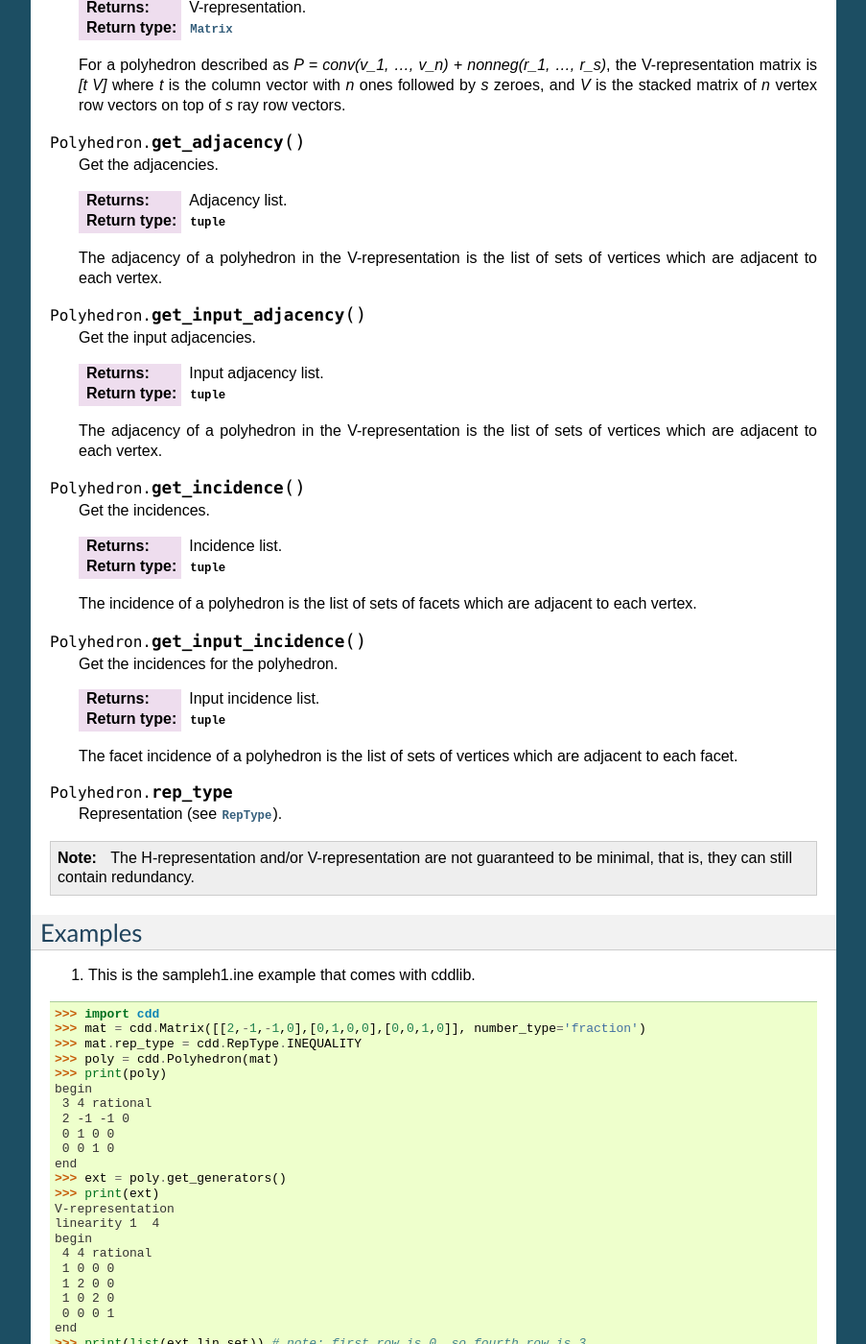
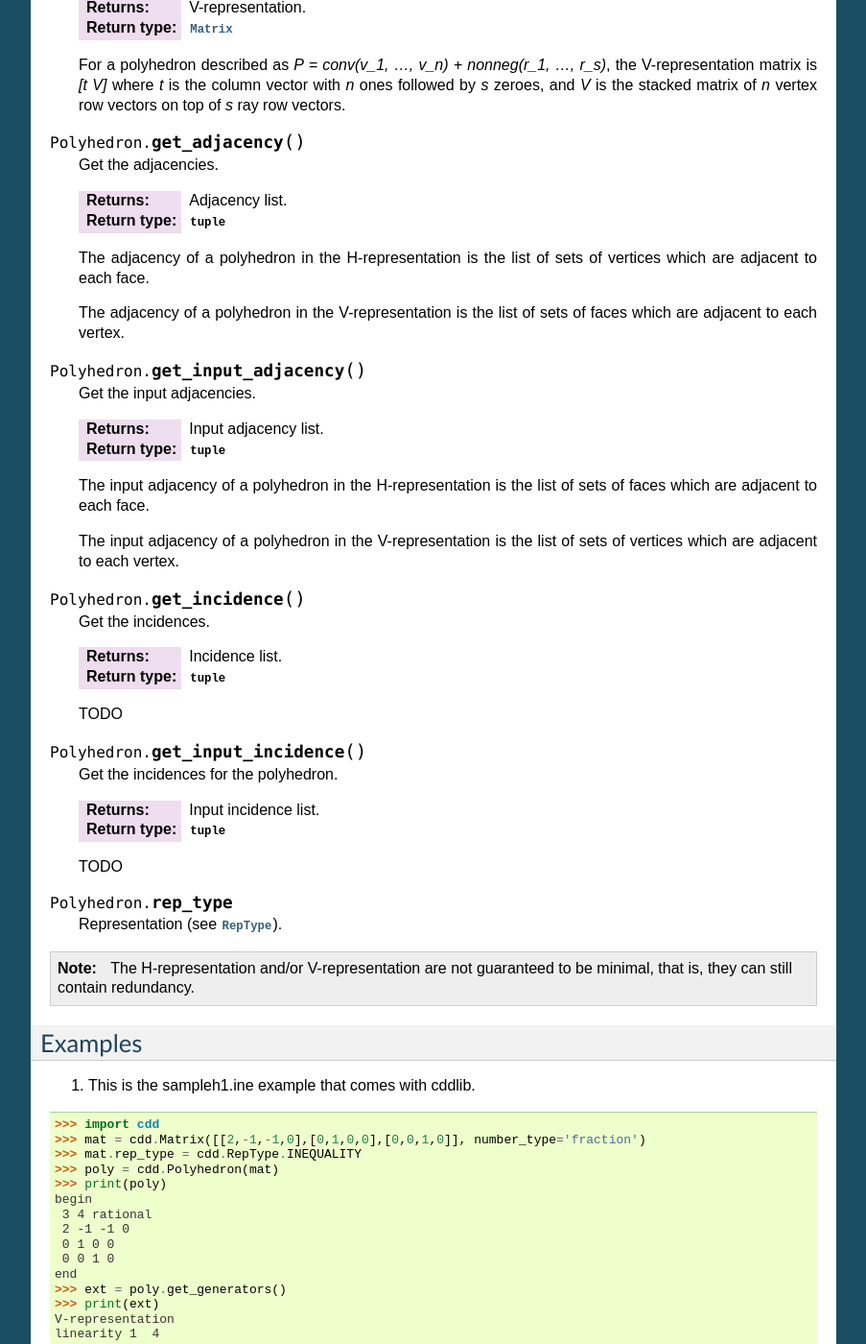
Before and after one commit to mcmtroffaes/pycddlib, a Sphinx documentation site: the page built from docs/polyhedron.rst, in a window 1280 px wide and 1400 px high, scrolled down 513 px. Shown: the whole window at 96% size, without its empty margins (198-1101 px from the left). Built offline with Sphinx 7.4.7, drawn with Linux system fonts in a browser that asks for light colours; formulas are drawn with MathJax 3.

Commit message:
Update documentation (not entirely complete yet).

```diff
--- a/docs/polyhedron.rst
+++ b/docs/polyhedron.rst
@@ -48,8 +48,11 @@ Methods and Attributes
         :returns: Adjacency list.
         :rtype: :class:`tuple`
 
+        The adjacency of a polyhedron in the H-representation is the
+        list of sets of vertices which are adjacent to each face.
+
         The adjacency of a polyhedron in the V-representation is the
-        list of sets of vertices which are adjacent to each vertex.
+        list of sets of faces which are adjacent to each vertex.
 
 .. method:: Polyhedron.get_input_adjacency()
 
@@ -58,7 +61,10 @@ Methods and Attributes
         :returns: Input adjacency list.
         :rtype: :class:`tuple`
 
-        The adjacency of a polyhedron in the V-representation is the
+        The input adjacency of a polyhedron in the H-representation is the
+        list of sets of faces which are adjacent to each face.
+
+        The input adjacency of a polyhedron in the V-representation is the
         list of sets of vertices which are adjacent to each vertex.
 
 .. method:: Polyhedron.get_incidence()
@@ -68,8 +74,7 @@ Methods and Attributes
         :returns: Incidence list.
         :rtype: :class:`tuple`
 
-	The incidence of a polyhedron is the list of sets of facets
-	which are adjacent to each vertex.
+        TODO
 
 .. method:: Polyhedron.get_input_incidence()
 
@@ -78,8 +83,7 @@ Methods and Attributes
         :returns: Input incidence list.
         :rtype: :class:`tuple`
 
-	The facet incidence of a polyhedron is the list of sets of vertices
-	which are adjacent to each facet.
+	TODO
 
 .. attribute:: Polyhedron.rep_type
 
```
